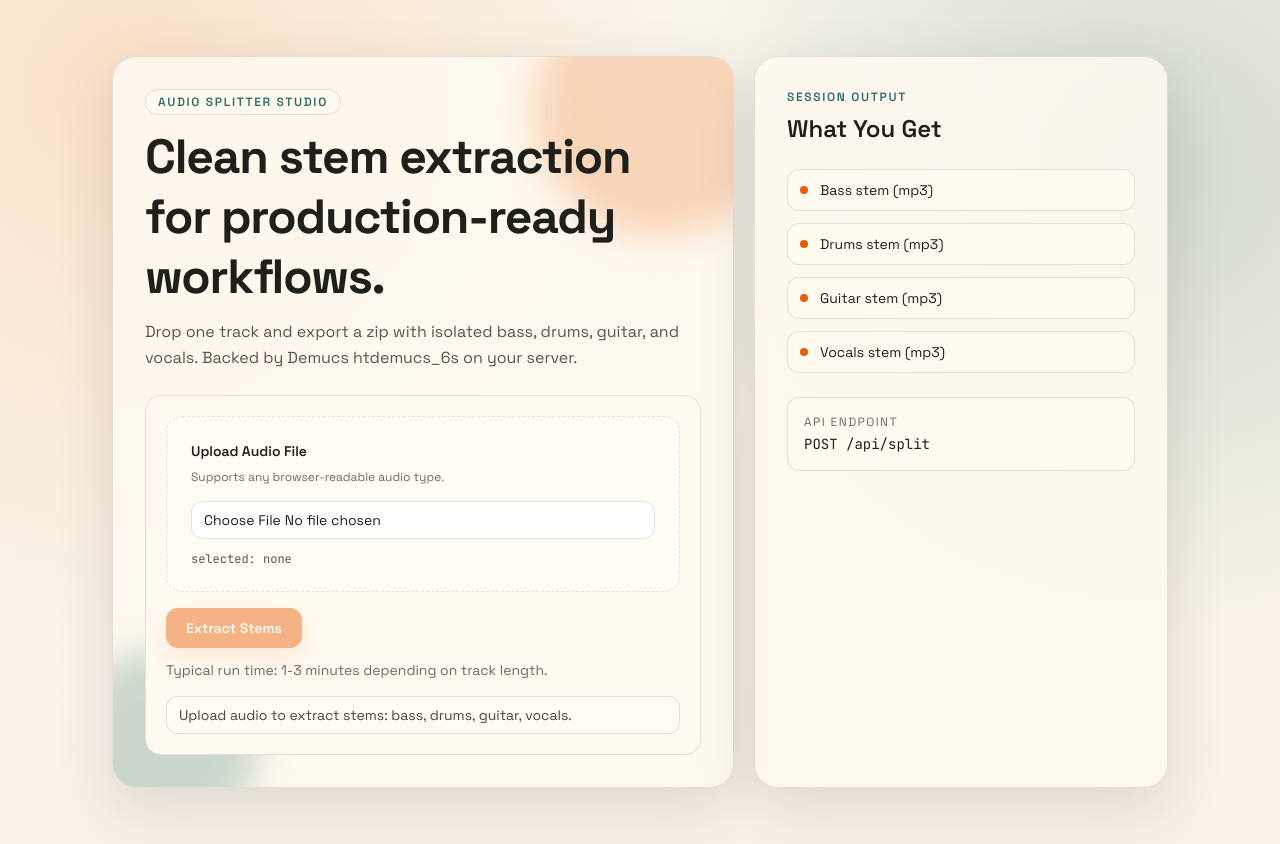
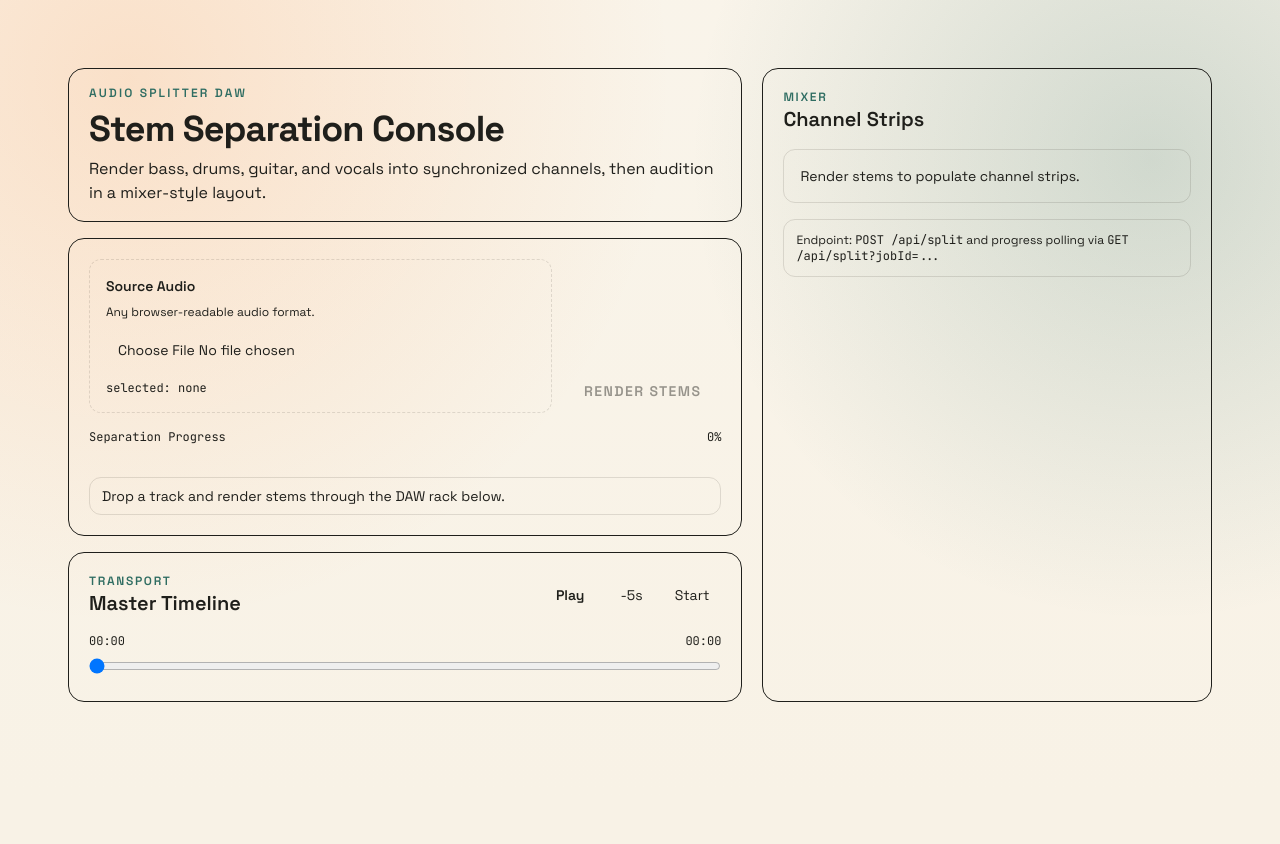
Before and after one commit to suhanstha09/audio_splitter, a Next.js app: page / in a window 1280 px wide. After the commit the page ends 800 px from the top, so only its background shows below. Built offline with nearby package versions, Linux system fonts and the light colour scheme.

Commit message:
feat: implement stem separation progress tracking and update UI components

```diff
--- a/src/app/page.tsx
+++ b/src/app/page.tsx
@@ -4,6 +4,7 @@ import JSZip from "jszip";
 import { FormEvent, useEffect, useMemo, useRef, useState } from "react";
 
 const STEM_ORDER = ["bass", "drums", "guitar", "vocals"] as const;
+const POLL_INTERVAL_MS = 1200;
 
 type StemName = (typeof STEM_ORDER)[number];
 
@@ -18,6 +19,29 @@ type Status =
   | { type: "success"; message: string }
   | { type: "error"; message: string };
 
+type SplitJobStatusResponse = {
+  jobId: string;
+  status: "queued" | "processing" | "completed" | "failed";
+  progress: number;
+  message: string;
+  error?: string;
+  fileName?: string;
+  downloadUrl?: string | null;
+};
+
+function clampPercent(value: number): number {
+  if (!Number.isFinite(value)) {
+    return 0;
+  }
+  return Math.max(0, Math.min(100, Math.round(value)));
+}
+
+function sleep(ms: number): Promise<void> {
+  return new Promise((resolve) => {
+    window.setTimeout(resolve, ms);
+  });
+}
+
 export default function Home() {
   const [file, setFile] = useState<File | null>(null);
   const [stems, setStems] = useState<StemTrack[]>([]);
@@ -25,6 +49,7 @@ export default function Home() {
   const [isPlaying, setIsPlaying] = useState(false);
   const [playbackPosition, setPlaybackPosition] = useState(0);
   const [playbackDuration, setPlaybackDuration] = useState(0);
+  const [separationProgress, setSeparationProgress] = useState(0);
   const [mutedByStem, setMutedByStem] = useState<Record<StemName, boolean>>({
     bass: false,
     drums: false,
@@ -34,7 +59,7 @@ export default function Home() {
   const audioRefs = useRef<Partial<Record<StemName, HTMLAudioElement | null>>>({});
   const [status, setStatus] = useState<Status>({
     type: "idle",
-    message: "Upload audio to extract stems: bass, drums, guitar, vocals.",
+    message: "Drop a track and render stems through the DAW rack below.",
   });
 
   const availableStemNames = useMemo(() => stems.map((stem) => stem.name), [stems]);
@@ -86,6 +111,7 @@ export default function Home() {
     setIsPlaying(false);
     setPlaybackPosition(0);
     setPlaybackDuration(0);
+    setSeparationProgress(0);
     setMutedByStem({
       bass: false,
       drums: false,
@@ -148,7 +174,7 @@ export default function Home() {
     if (!started) {
       setStatus({
         type: "error",
-        message: "Playback was blocked by the browser. Click the page and try Play All again.",
+        message: "Playback was blocked by the browser. Click the page and try Play again.",
       });
       setIsPlaying(false);
       return;
@@ -164,6 +190,37 @@ export default function Home() {
     }));
   }
 
+  async function waitForSplitCompletion(jobId: string): Promise<SplitJobStatusResponse> {
+    while (true) {
+      const response = await fetch(`/api/split?jobId=${encodeURIComponent(jobId)}`, {
+        cache: "no-store",
+      });
+
+      if (!response.ok) {
+        const data = (await response.json().catch(() => null)) as { error?: string } | null;
+        throw new Error(data?.error ?? "Unable to poll split status.");
+      }
+
+      const job = (await response.json()) as SplitJobStatusResponse;
+      setSeparationProgress(clampPercent(job.progress));
+
+      if (job.status === "completed") {
+        return job;
+      }
+
+      if (job.status === "failed") {
+        throw new Error(job.error ?? job.message ?? "Stem separation failed.");
+      }
+
+      setStatus({
+        type: "working",
+        message: job.message || "Separating stems...",
+      });
+
+      await sleep(POLL_INTERVAL_MS);
+    }
+  }
+
   async function handleSubmit(event: FormEvent<HTMLFormElement>) {
     event.preventDefault();
 
@@ -172,29 +229,49 @@ export default function Home() {
       return;
     }
 
+    clearStemAssets();
+    setSeparationProgress(2);
     setStatus({
       type: "working",
-      message: "Separating stems with Demucs. This can take up to a few minutes.",
+      message: "Creating a split job and warming up Demucs.",
     });
-    clearStemAssets();
 
     try {
       const formData = new FormData();
       formData.append("file", file);
 
-      const response = await fetch("/api/split", {
+      const startResponse = await fetch("/api/split", {
         method: "POST",
         body: formData,
       });
 
-      if (!response.ok) {
-        const data = (await response.json().catch(() => null)) as
+      if (!startResponse.ok) {
+        const data = (await startResponse.json().catch(() => null)) as
           | { error?: string; detail?: string }
           | null;
-        throw new Error(data?.detail ?? data?.error ?? "Stem separation request failed.");
+        throw new Error(data?.detail ?? data?.error ?? "Unable to start stem separation.");
       }
 
-      const zipBlob = await response.blob();
+      const started = (await startResponse.json()) as { jobId?: string; error?: string };
+
+      if (!started.jobId) {
+        throw new Error(started.error ?? "Split job id was not returned by the server.");
+      }
+
+      const result = await waitForSplitCompletion(started.jobId);
+
+      if (!result.downloadUrl) {
+        throw new Error("Split completed without a downloadable zip artifact.");
+      }
+
+      setStatus({ type: "working", message: "Downloading and preparing stems in the mixer." });
+      const zipResponse = await fetch(result.downloadUrl, { cache: "no-store" });
+
+      if (!zipResponse.ok) {
+        throw new Error("Split finished, but the zip could not be downloaded.");
+      }
+
+      const zipBlob = await zipResponse.blob();
       const zip = await JSZip.loadAsync(zipBlob);
       const extractedStems: StemTrack[] = [];
 
@@ -217,19 +294,27 @@ export default function Home() {
       }
 
       const defaultName = `${file.name.replace(/\.[^/.]+$/, "") || "audio"}-stems.zip`;
-      const contentDisposition = response.headers.get("Content-Disposition");
-      const serverFileName = contentDisposition?.match(/filename="?([^";]+)"?/)?.[1];
+      const serverFileName = result.fileName;
 
       setDownloadZip({
         url: URL.createObjectURL(zipBlob),
         fileName: serverFileName ?? defaultName,
       });
       setStems(extractedStems);
-      resetStemState();
+      setIsPlaying(false);
+      setPlaybackPosition(0);
+      setPlaybackDuration(0);
+      setMutedByStem({
+        bass: false,
+        drums: false,
+        guitar: false,
+        vocals: false,
+      });
+      setSeparationProgress(100);
 
       setStatus({
         type: "success",
-        message: "Done. Stems are ready to play together below, with per-stem mute controls.",
+        message: "Stems loaded. Use the transport controls and channel mutes to preview your mix.",
       });
     } catch (error) {
       const message = error instanceof Error ? error.message : "Stem separation failed unexpectedly.";
@@ -237,87 +322,89 @@ export default function Home() {
     }
   }
 
+  const isWorking = status.type === "working";
+  const progressLabel = `${clampPercent(separationProgress)}%`;
+
   return (
-    <main className="relative mx-auto min-h-screen w-full max-w-6xl px-5 py-8 sm:px-8 sm:py-10 lg:px-12 lg:py-14">
-      <section className="fade-in relative grid gap-5 lg:grid-cols-[1.2fr_0.8fr]">
-        <div className="glass-panel relative overflow-hidden rounded-3xl p-6 sm:p-8">
-          <div className="ambient-orb orb-a" aria-hidden="true" />
-          <div className="ambient-orb orb-b" aria-hidden="true" />
+    <main className="daw-shell mx-auto min-h-screen w-full max-w-7xl px-4 py-6 sm:px-6 sm:py-8 lg:px-10 lg:py-10">
+      <section className="console-frame fade-in grid gap-5 rounded-3xl p-4 sm:p-6 lg:grid-cols-[1.2fr_0.8fr] lg:p-7">
+        <div className="space-y-4">
+          <header className="console-header rounded-2xl border px-4 py-4 sm:px-5">
+            <p className="mb-2 text-xs font-semibold uppercase tracking-[0.18em] text-[var(--accent)]">
+              Audio Splitter DAW
+            </p>
+            <h1 className="text-2xl font-bold tracking-tight sm:text-4xl">Stem Separation Console</h1>
+            <p className="mt-2 max-w-3xl text-sm text-[var(--ink-dim)] sm:text-base">
+              Render bass, drums, guitar, and vocals into synchronized channels, then audition in a mixer-style layout.
+            </p>
+          </header>
 
-          <div className="relative z-10 flex flex-col gap-6">
-            <div className="space-y-3">
-              <p className="inline-flex w-fit rounded-full border border-[var(--line)] bg-[var(--panel-strong)] px-3 py-1 text-xs font-semibold uppercase tracking-[0.14em] text-[var(--accent)]">
-                Audio Splitter Studio
-              </p>
-              <h1 className="max-w-xl text-3xl font-bold leading-tight tracking-tight sm:text-5xl">
-                Clean stem extraction for production-ready workflows.
-              </h1>
-              <p className="max-w-2xl text-sm leading-relaxed text-[color:color-mix(in_srgb,var(--foreground)_75%,transparent)] sm:text-base">
-                Drop one track and export a zip with isolated bass, drums, guitar, and vocals.
-                Backed by Demucs htdemucs_6s on your server.
-              </p>
-            </div>
-
-            <form onSubmit={handleSubmit} className="space-y-4 rounded-2xl border border-[var(--line)] bg-[var(--panel-strong)] p-4 sm:p-5">
-              <label className="block rounded-2xl border border-dashed border-[var(--line)] bg-[color:color-mix(in_srgb,var(--panel)_70%,white_30%)] p-4 sm:p-6">
-                <span className="mb-2 block text-sm font-semibold">Upload Audio File</span>
-                <span className="mb-4 block text-xs text-[color:color-mix(in_srgb,var(--foreground)_65%,transparent)]">
-                  Supports any browser-readable audio type.
-                </span>
+          <form onSubmit={handleSubmit} className="daw-panel rounded-2xl border p-4 sm:p-5">
+            <div className="grid gap-3 sm:grid-cols-[1fr_auto] sm:items-end">
+              <label className="block rounded-xl border border-dashed border-[var(--line)] bg-[var(--surface-hi)] p-4">
+                <span className="mb-2 block text-sm font-semibold">Source Audio</span>
+                <span className="mb-3 block text-xs text-[var(--ink-dim)]">Any browser-readable audio format.</span>
                 <input
                   type="file"
                   accept="audio/*"
                   onChange={(event) => setFile(event.currentTarget.files?.[0] ?? null)}
-                  className="block w-full rounded-xl border border-[var(--line)] bg-white/80 px-3 py-2 text-sm outline-none ring-[var(--brand-soft)] transition focus:ring-2 dark:bg-black/10"
+                  className="daw-input block w-full rounded-lg px-3 py-2 text-sm"
                 />
-                <span className="mt-3 block text-xs font-mono text-[color:color-mix(in_srgb,var(--foreground)_75%,transparent)]">
+                <span className="mt-3 block text-xs font-mono text-[var(--ink-dim)]">
                   {file ? `selected: ${file.name}` : "selected: none"}
                 </span>
               </label>
 
-              <div className="flex flex-wrap items-center gap-3">
               <button
                 type="submit"
-                  disabled={!file || status.type === "working"}
-                  className="rounded-xl bg-[var(--brand)] px-5 py-2.5 text-sm font-semibold text-white shadow-[0_10px_24px_rgba(232,93,4,0.25)] transition hover:translate-y-[-1px] hover:bg-[color:color-mix(in_srgb,var(--brand)_85%,black_15%)] disabled:cursor-not-allowed disabled:opacity-45"
+                disabled={!file || isWorking}
+                className="transport-button h-fit rounded-xl px-5 py-3 text-sm font-semibold uppercase tracking-[0.1em] disabled:cursor-not-allowed disabled:opacity-45"
               >
-                  {status.type === "working" ? "Separating..." : "Extract Stems"}
+                {isWorking ? "Rendering..." : "Render Stems"}
               </button>
-                <p className="text-xs text-[color:color-mix(in_srgb,var(--foreground)_65%,transparent)] sm:text-sm">
-                  Typical run time: 1-3 minutes depending on track length.
-                </p>
+            </div>
+
+            <div className="mt-4 space-y-2">
+              <div className="flex items-center justify-between text-xs font-mono text-[var(--ink-dim)]">
+                <span>Separation Progress</span>
+                <span>{progressLabel}</span>
+              </div>
+              <div className="progress-track h-2 w-full overflow-hidden rounded-full">
+                <div
+                  className="progress-fill h-full rounded-full"
+                  style={{ width: `${clampPercent(separationProgress)}%` }}
+                  role="progressbar"
+                  aria-valuemin={0}
+                  aria-valuemax={100}
+                  aria-valuenow={clampPercent(separationProgress)}
+                  aria-label="Separation progress"
+                />
+              </div>
             </div>
 
             <p
-                className={`rounded-xl border px-3 py-2 text-sm ${
+              className={`mt-4 rounded-xl border px-3 py-2 text-sm ${
                 status.type === "error"
-                    ? "border-red-300/70 bg-red-100/70 text-red-800 dark:border-red-400/40 dark:bg-red-950/40 dark:text-red-200"
+                  ? "border-red-400/55 bg-red-950/45 text-red-100"
                   : status.type === "success"
-                      ? "border-emerald-300/70 bg-emerald-100/70 text-emerald-800 dark:border-emerald-400/40 dark:bg-emerald-950/40 dark:text-emerald-200"
-                      : "border-[var(--line)] bg-[color:color-mix(in_srgb,var(--panel)_75%,white_25%)] text-[color:color-mix(in_srgb,var(--foreground)_82%,transparent)]"
+                    ? "border-emerald-400/45 bg-emerald-950/40 text-emerald-100"
+                    : "border-[var(--line)] bg-[var(--surface-hi)] text-[var(--ink)]"
               }`}
             >
               {status.message}
             </p>
           </form>
 
-            {stems.length > 0 && (
-              <section className="space-y-4 rounded-2xl border border-[var(--line)] bg-[var(--panel-strong)] p-4 sm:p-5">
-                <div className="flex flex-wrap items-center justify-between gap-3">
+          <section className="daw-panel rounded-2xl border p-4 sm:p-5">
+            <div className="mb-4 flex flex-wrap items-center justify-between gap-3">
               <div>
-                    <p className="text-xs font-semibold uppercase tracking-[0.12em] text-[var(--accent)]">
-                      Stem Mixer
-                    </p>
-                    <h2 className="text-xl font-semibold">Play all stems in sync</h2>
+                <p className="text-xs font-semibold uppercase tracking-[0.14em] text-[var(--accent)]">Transport</p>
+                <h2 className="text-xl font-semibold">Master Timeline</h2>
               </div>
 
               <div className="flex flex-wrap items-center gap-2">
-                    <button
-                      type="button"
-                      onClick={togglePlayAll}
-                      className="rounded-xl bg-[var(--accent)] px-4 py-2 text-sm font-semibold text-white transition hover:translate-y-[-1px] hover:bg-[color:color-mix(in_srgb,var(--accent)_85%,black_15%)]"
-                    >
-                      {isPlaying ? "Pause All" : "Play All"}
+                <button type="button" onClick={togglePlayAll} className="transport-chip rounded-lg px-4 py-2 text-sm font-semibold" disabled={stems.length === 0}>
+                  {isPlaying ? "Pause" : "Play"}
                 </button>
                 <button
                   type="button"
@@ -328,27 +415,30 @@ export default function Home() {
                     const nextPosition = firstAudio ? Math.max(0, firstAudio.currentTime - 5) : 0;
                     setSyncedPosition(nextPosition);
                   }}
-                      className="rounded-xl border border-[var(--line)] px-3 py-2 text-sm font-medium transition hover:bg-[color:color-mix(in_srgb,var(--panel)_60%,white_40%)]"
+                  className="transport-chip rounded-lg px-3 py-2 text-sm"
+                  disabled={stems.length === 0}
                 >
                   -5s
                 </button>
                 <button
                   type="button"
                   onClick={() => setSyncedPosition(0)}
-                      className="rounded-xl border border-[var(--line)] px-3 py-2 text-sm font-medium transition hover:bg-[color:color-mix(in_srgb,var(--panel)_60%,white_40%)]"
+                  className="transport-chip rounded-lg px-3 py-2 text-sm"
+                  disabled={stems.length === 0}
                 >
-                      Restart
+                  Start
                 </button>
               </div>
             </div>
 
-                <label className="block space-y-2">
-                  <span className="flex items-center justify-between text-xs font-mono text-[color:color-mix(in_srgb,var(--foreground)_74%,transparent)]">
+            <label className="block">
+              <span className="mb-2 flex items-center justify-between text-xs font-mono text-[var(--ink-dim)]">
                 <span>
                   {Math.floor(playbackPosition / 60)
                     .toString()
                     .padStart(2, "0")}
-                      :{Math.floor(playbackPosition % 60)
+                  :
+                  {Math.floor(playbackPosition % 60)
                     .toString()
                     .padStart(2, "0")}
                 </span>
@@ -356,7 +446,8 @@ export default function Home() {
                   {Math.floor(playbackDuration / 60)
                     .toString()
                     .padStart(2, "0")}
-                      :{Math.floor(playbackDuration % 60)
+                  :
+                  {Math.floor(playbackDuration % 60)
                     .toString()
                     .padStart(2, "0")}
                 </span>
@@ -368,32 +459,49 @@ export default function Home() {
                 step={0.01}
                 value={Math.min(playbackPosition, Math.max(playbackDuration, 1))}
                 onChange={(event) => setSyncedPosition(Number(event.currentTarget.value))}
-                    className="w-full accent-[var(--brand)]"
+                className="timeline-slider w-full"
               />
             </label>
+          </section>
+        </div>
 
-                <ul className="grid gap-2 sm:grid-cols-2">
+        <aside className="daw-panel rounded-2xl border p-4 sm:p-5">
+          <div className="mb-4 flex items-center justify-between">
+            <div>
+              <p className="text-xs font-semibold uppercase tracking-[0.14em] text-[var(--accent)]">Mixer</p>
+              <h2 className="text-xl font-semibold">Channel Strips</h2>
+            </div>
+            {downloadZip && (
+              <a href={downloadZip.url} download={downloadZip.fileName} className="transport-chip rounded-lg px-3 py-2 text-xs font-semibold uppercase tracking-[0.08em]">
+                Download ZIP
+              </a>
+            )}
+          </div>
+
+          {stems.length === 0 ? (
+            <div className="rounded-xl border border-[var(--line)] bg-[var(--surface-hi)] p-4 text-sm text-[var(--ink-dim)]">
+              Render stems to populate channel strips.
+            </div>
+          ) : (
+            <ul className="grid grid-cols-2 gap-3 sm:grid-cols-4 lg:grid-cols-2 xl:grid-cols-4">
               {stems.map((stem) => {
                 const isMuted = mutedByStem[stem.name];
 
                 return (
-                      <li
-                        key={stem.name}
-                        className="flex items-center justify-between gap-3 rounded-xl border border-[var(--line)] bg-[color:color-mix(in_srgb,var(--panel)_70%,white_30%)] px-3 py-2.5"
-                      >
-                        <div>
-                          <p className="text-sm font-semibold capitalize">{stem.name}</p>
-                          <p className="text-xs text-[color:color-mix(in_srgb,var(--foreground)_65%,transparent)]">
-                            {isMuted ? "Muted" : "Live"}
-                          </p>
+                  <li key={stem.name} className="channel-strip rounded-xl border border-[var(--line)] p-3">
+                    <p className="text-xs uppercase tracking-[0.12em] text-[var(--ink-dim)]">Channel</p>
+                    <p className="mt-1 text-sm font-semibold capitalize">{stem.name}</p>
+                    <div className="vu-stack mt-3" aria-hidden="true">
+                      <span />
+                      <span />
+                      <span />
+                      <span />
                     </div>
                     <button
                       type="button"
                       onClick={() => toggleStemMute(stem.name)}
-                          className={`rounded-lg px-3 py-1.5 text-xs font-semibold uppercase tracking-[0.08em] transition ${
-                            isMuted
-                              ? "border border-[var(--line)] bg-transparent text-[var(--foreground)] hover:bg-[color:color-mix(in_srgb,var(--panel)_55%,white_45%)]"
-                              : "bg-[var(--brand)] text-white hover:bg-[color:color-mix(in_srgb,var(--brand)_85%,black_15%)]"
+                      className={`mt-3 w-full rounded-md px-2 py-2 text-xs font-semibold uppercase tracking-[0.08em] ${
+                        isMuted ? "mute-off" : "mute-on"
                       }`}
                     >
                       {isMuted ? "Unmute" : "Mute"}
@@ -422,50 +530,10 @@ export default function Home() {
                 );
               })}
             </ul>
+          )}
 
-                {downloadZip && (
-                  <a
-                    href={downloadZip.url}
-                    download={downloadZip.fileName}
-                    className="inline-flex rounded-xl border border-[var(--line)] px-4 py-2 text-sm font-semibold transition hover:bg-[color:color-mix(in_srgb,var(--panel)_55%,white_45%)]"
-                  >
-                    Download Stems ZIP
-                  </a>
-                )}
-              </section>
-            )}
-          </div>
-        </div>
-
-        <aside className="glass-panel fade-in rounded-3xl p-6 sm:p-8" style={{ animationDelay: "120ms" }}>
-          <div className="space-y-6">
-            <div>
-              <p className="mb-2 text-xs font-semibold uppercase tracking-[0.14em] text-[var(--accent)]">
-                Session Output
-              </p>
-              <h2 className="text-2xl font-semibold">What You Get</h2>
-            </div>
-
-            <ul className="space-y-3 text-sm">
-              {[
-                "Bass stem (mp3)",
-                "Drums stem (mp3)",
-                "Guitar stem (mp3)",
-                "Vocals stem (mp3)",
-              ].map((item) => (
-                <li key={item} className="flex items-center gap-3 rounded-xl border border-[var(--line)] bg-[var(--panel-strong)] px-3 py-2.5">
-                  <span className="h-2 w-2 rounded-full bg-[var(--brand)]" aria-hidden="true" />
-                  <span>{item}</span>
-                </li>
-              ))}
-            </ul>
-
-            <div className="rounded-xl border border-[var(--line)] bg-[var(--panel-strong)] p-4">
-              <p className="mb-1 text-xs uppercase tracking-[0.12em] text-[color:color-mix(in_srgb,var(--foreground)_65%,transparent)]">
-                API Endpoint
-              </p>
-              <p className="font-mono text-sm">POST /api/split</p>
-            </div>
+          <div className="mt-4 rounded-xl border border-[var(--line)] bg-[var(--surface-hi)] p-3 text-xs text-[var(--ink-dim)]">
+            Endpoint: <span className="font-mono">POST /api/split</span> and progress polling via <span className="font-mono">GET /api/split?jobId=...</span>
           </div>
         </aside>
       </section>
```
Lines whose indentation alone changed are shown as unchanged.
